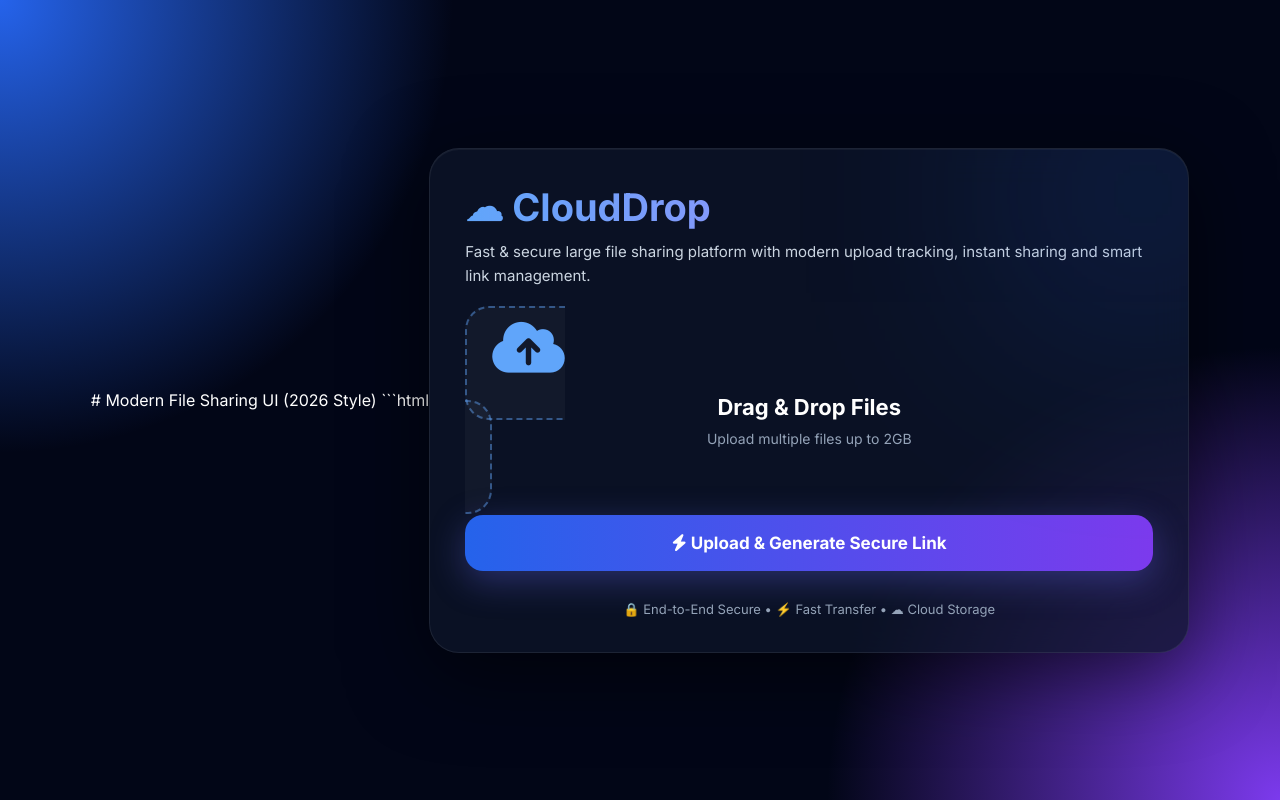
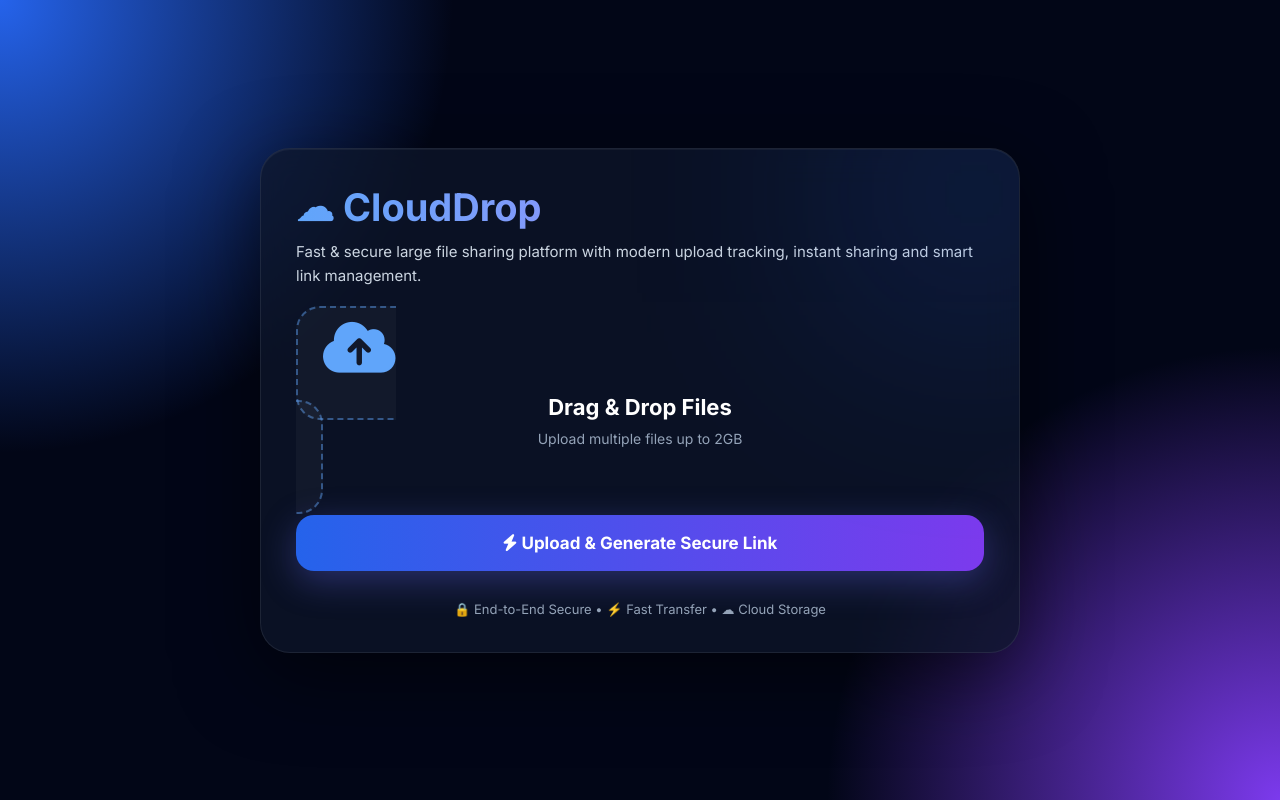
Before and after one commit to aviteshs/project, a Flask app: page /share in a window 1280 px wide. Run offline with Flask 3, Linux system fonts and the light colour scheme.

Commit message:
newguishare2

````diff
--- a/templates/share.html
+++ b/templates/share.html
@@ -1,6 +1,3 @@
-# Modern File Sharing UI (2026 Style)
-
-```html
 <!DOCTYPE html>
 <html lang="en">
 <head>
````
